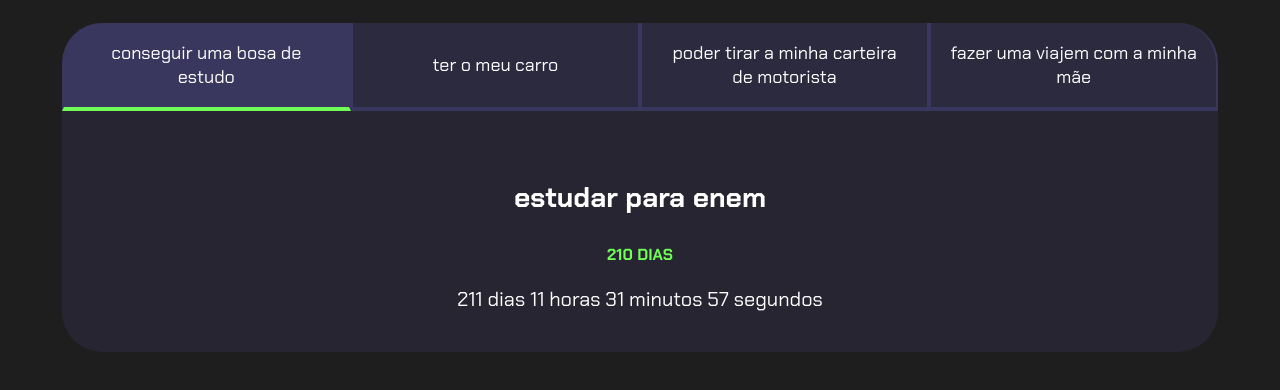
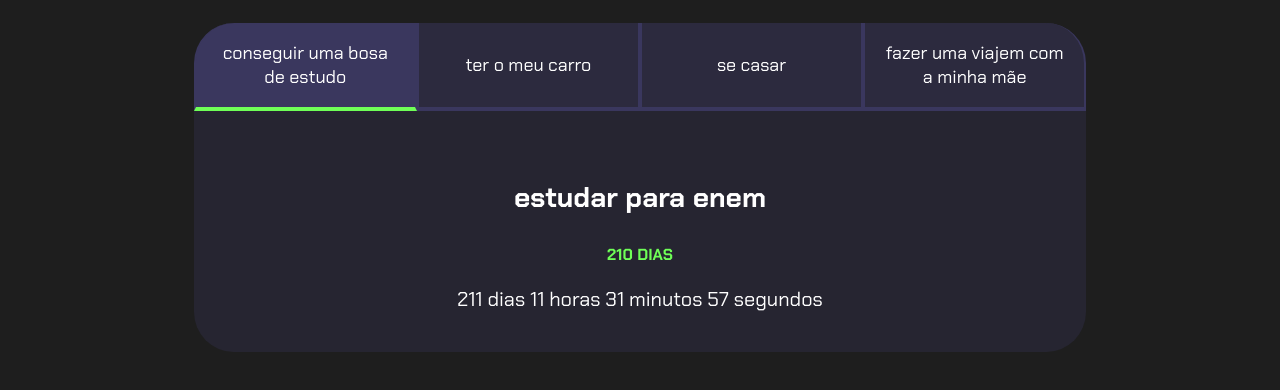
Before and after one commit to claudilaine1806/projeto-de-vida, a plain HTML site: page index.html in a window 1280 px wide. Shown: the part 80-470 px from the top of the page. Drawn offline with Linux system fonts and the light colour scheme.

Commit message:
Add files via upload

```diff
--- a/index.html
+++ b/index.html
@@ -15,7 +15,7 @@
             <div class="botoes">
                 <button class="botao ativo">conseguir uma bosa de estudo</button>
                 <button class="botao">ter o meu carro</button>
-                <button class="botao">poder tirar a minha carteira de motorista</button>
+                <button class="botao">se casar </button>
                 <button class="botao">fazer uma viajem com a minha mãe </button>
             </div>
             <div class="abas-textos">
```
